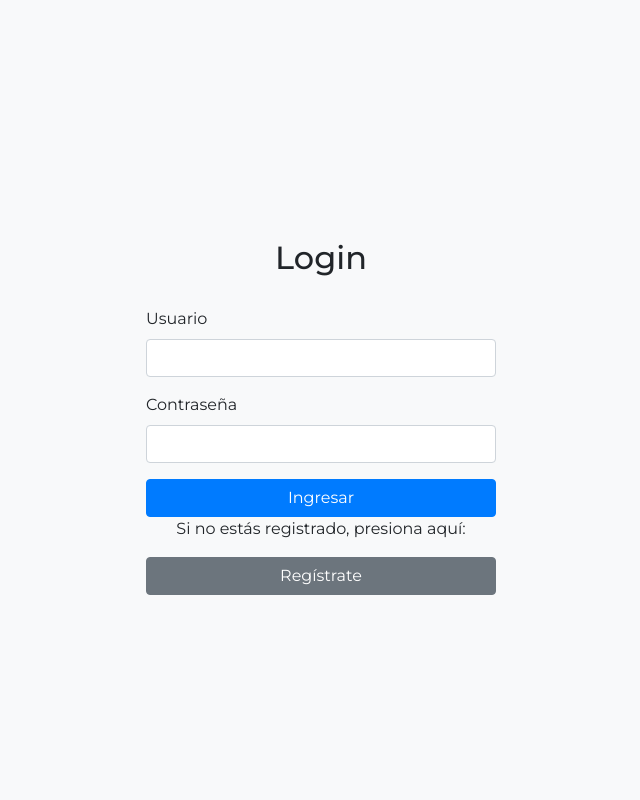
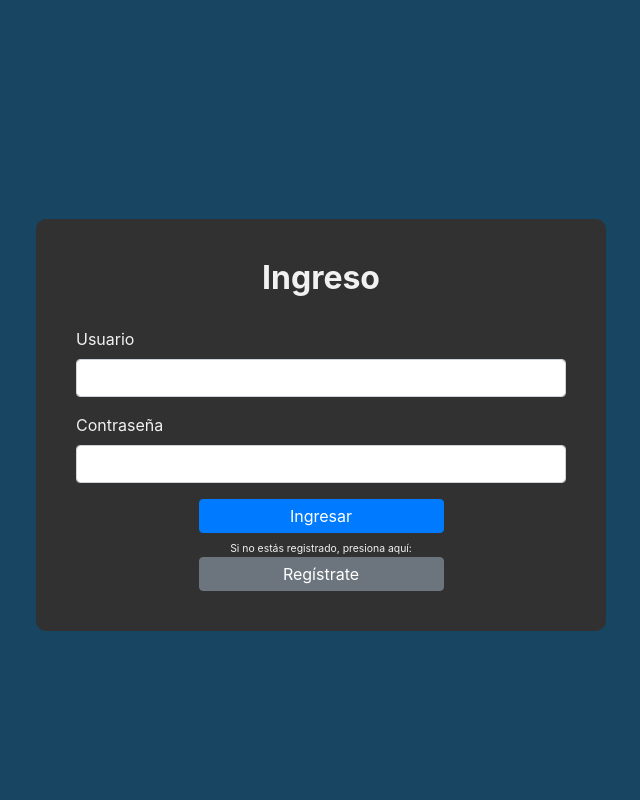
Before and after one commit to mgiorgi32/codeninjas-exe, a Flask app: page /login in a window 1280 px wide. Shown: the whole page, without its empty margins (319-959 px from the left). Run offline with Flask 3, Linux system fonts and the light colour scheme; some libraries are stand-ins or nearby versions.

Commit message:
Ultima Version Finally

```diff
--- a/templates/Login.html
+++ b/templates/Login.html
@@ -6,14 +6,13 @@
     <title>Login</title>
     <link href="https://stackpath.bootstrapcdn.com/bootstrap/4.5.2/css/bootstrap.min.css" rel="stylesheet">
     <link rel="stylesheet" href="login.css">
-    <link rel="stylesheet" href="styles.css">
     <link rel="icon" href="img/avion.png">
 </head>
 <body>
     <div class="container">
         <div class="row justify-content-center">
-            <div class="col-md-4">
-                <h2 class="text-center">Login</h2>
+            <div class="col-md-6 formu">
+                <h2 class="text-center titulaso">Ingreso</h2>
                 <form action="{{ url_for('login') }}" method="post">
                     <div class="form-group">
                         <label for="username">Usuario</label>
@@ -23,9 +22,9 @@
                         <label for="password">Contraseña</label>
                         <input type="password" class="form-control" id="password" name="password" required>
                     </div>
-                    <button type="submit" class="btn btn-primary btn-block">Ingresar</button>
-                    <p class="text-center">Si no estás registrado, presiona aquí:</p>
-                <a href="/templates/register.html" class="btn btn-secondary btn-block mb-3">Regístrate</a>
+                    <button type="submit" class="btn btn-primary btn-block w-50 m-auto p-1">Ingresar</button>
+                    <p class="text-center m-0 mt-2 regi">Si no estás registrado, presiona aquí:</p>
+                    <a href="/templates/register.html" class="btn btn-secondary btn-block mb-3 w-50 m-auto p-1">Regístrate</a>
                 </form>
             </div>
         </div>
--- a/templates/login.css
+++ b/templates/login.css
@@ -3,11 +3,36 @@ body {
     justify-content: center;
     align-items: center;
     height: 100vh;
-    background-color: #f8f9fa;
+    background-color:rgba(8, 57, 88, 0.938);
 }
 
-.container {
+.container{
     margin-top: 50px;
+}
+
+.formu{
+    background-color: rgb(50, 49, 49);
+    border-radius: 10px;
+    color: #fffe;
+    padding: 40px;
+}
+.titulaso{
+    font-weight: bold;
+}
+.formu button:hover{
+    background-color: #fff;
+    border: 1px solid #0d9ad0;
+    color: #0d9ad0;
+    font-weight: bold;
+}
+.formu a:hover{
+    background-color: #fff;
+    border: 1px solid #0d9ad0;
+    color: #0d9ad0;
+    font-weight: bold;
+}
+.regi{
+    font-size: 0.65em;
 }
 
 h2 {
--- a/templates/styles.css
+++ b/templates/styles.css
@@ -199,14 +199,14 @@
 }
 
 .form-destino{
-    color: #fffb;
+    color: #fffe;
     border-radius: 10px;
 }.form-destino form{
     height: 40vh;
 }
 .reserva-principal{
     background-color: rgb(50, 49, 49);
-    color: #fffb;
+    color: #fffe;
     border-radius: 10px;
     height: 90vh;
 }
```
Also changed, not shown: templates/register.html (+4 -4 lines).
